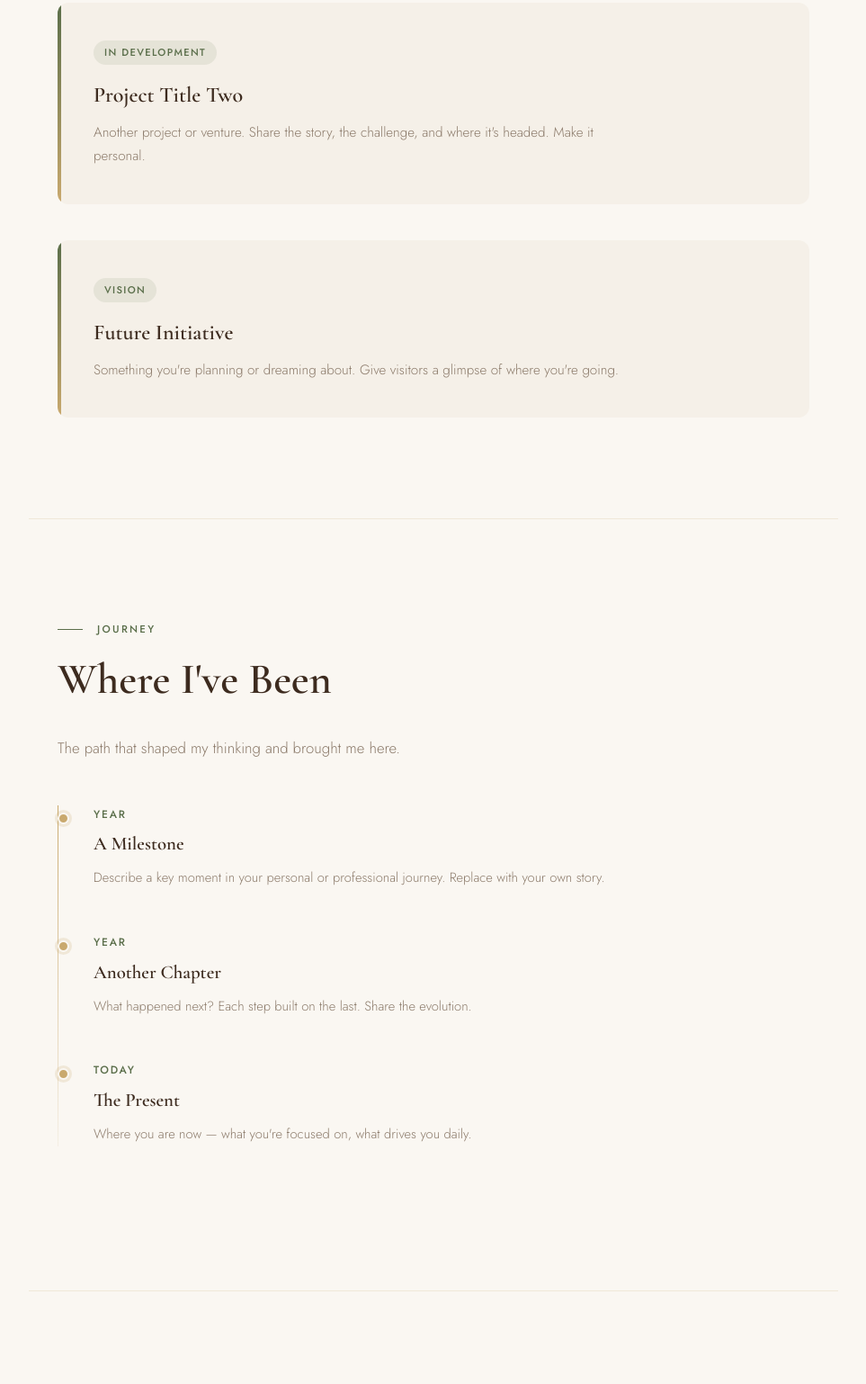
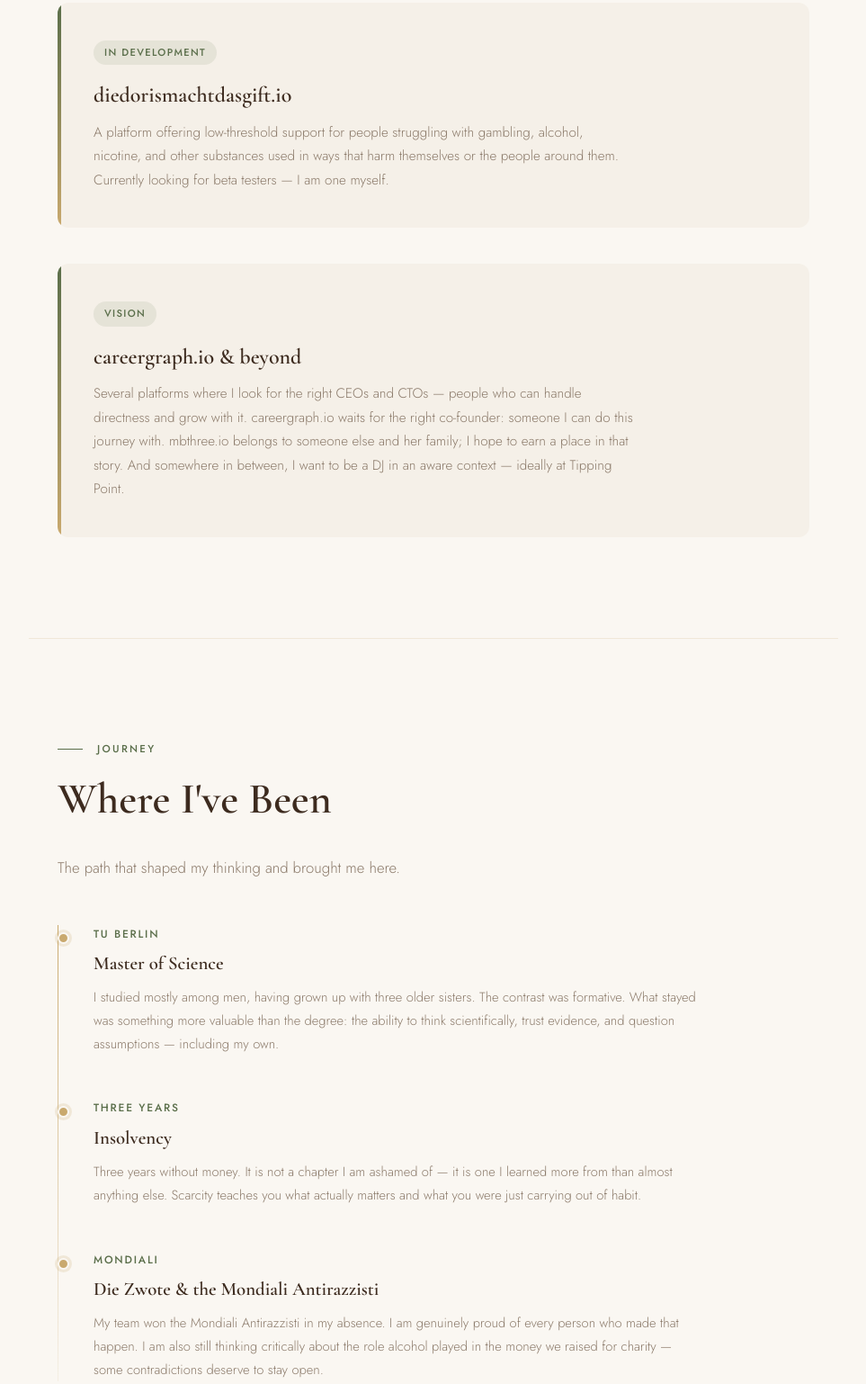
Before and after one commit to steefsteefsen/steefsteefsen.github.io, a plain HTML site: page index.html in a window 1280 px wide. Shown: the part 2475-4013 px from the top of the page at 90% size, without its empty margins (158-1121 px from the left). Drawn offline with nearby package versions, Linux system fonts and the light colour scheme.

Commit message:
Fill in all content: projects, timeline, contact details
Co-Authored-By: Claude Sonnet 4.6 <noreply@anthropic.com>

```diff
--- a/index.html
+++ b/index.html
@@ -593,13 +593,13 @@
     </div>
     <div class="project-item reveal">
       <div class="project-tag">In Development</div>
-      <h3>Project Title Two</h3>
-      <p>Another project or venture. Share the story, the challenge, and where it's headed. Make it personal.</p>
+      <h3>diedorismachtdasgift.io</h3>
+      <p>A platform offering low-threshold support for people struggling with gambling, alcohol, nicotine, and other substances used in ways that harm themselves or the people around them. Currently looking for beta testers — I am one myself.</p>
     </div>
     <div class="project-item reveal">
       <div class="project-tag">Vision</div>
-      <h3>Future Initiative</h3>
-      <p>Something you're planning or dreaming about. Give visitors a glimpse of where you're going.</p>
+      <h3>careergraph.io &amp; beyond</h3>
+      <p>Several platforms where I look for the right CEOs and CTOs — people who can handle directness and grow with it. careergraph.io waits for the right co-founder: someone I can do this journey with. mbthree.io belongs to someone else and her family; I hope to earn a place in that story. And somewhere in between, I want to be a DJ in an aware context — ideally at Tipping Point.</p>
     </div>
   </div>
 </section>
@@ -614,19 +614,19 @@
 
   <div class="timeline reveal">
     <div class="timeline-item">
-      <div class="timeline-year">Year</div>
-      <h3>A Milestone</h3>
-      <p>Describe a key moment in your personal or professional journey. Replace with your own story.</p>
+      <div class="timeline-year">TU Berlin</div>
+      <h3>Master of Science</h3>
+      <p>I studied mostly among men, having grown up with three older sisters. The contrast was formative. What stayed was something more valuable than the degree: the ability to think scientifically, trust evidence, and question assumptions — including my own.</p>
     </div>
     <div class="timeline-item">
-      <div class="timeline-year">Year</div>
-      <h3>Another Chapter</h3>
-      <p>What happened next? Each step built on the last. Share the evolution.</p>
+      <div class="timeline-year">Three Years</div>
+      <h3>Insolvency</h3>
+      <p>Three years without money. It is not a chapter I am ashamed of — it is one I learned more from than almost anything else. Scarcity teaches you what actually matters and what you were just carrying out of habit.</p>
     </div>
     <div class="timeline-item">
-      <div class="timeline-year">Today</div>
-      <h3>The Present</h3>
-      <p>Where you are now — what you're focused on, what drives you daily.</p>
+      <div class="timeline-year">Mondiali</div>
+      <h3>Die Zwote &amp; the Mondiali Antirazzisti</h3>
+      <p>My team won the Mondiali Antirazzisti in my absence. I am genuinely proud of every person who made that happen. I am also still thinking critically about the role alcohol played in the money we raised for charity — some contradictions deserve to stay open.</p>
     </div>
   </div>
 </section>
@@ -639,15 +639,15 @@
     <p>Whether you're an investor, a collaborator, or simply curious — I'd love to hear from you.</p>
 
     <div class="contact-links">
-      <a href="mailto:your@email.com" class="contact-link">
+      <a href="mailto:stefan@huellinghorst.info" class="contact-link">
         <svg viewBox="0 0 24 24"><path d="M20 4H4c-1.1 0-2 .9-2 2v12c0 1.1.9 2 2 2h16c1.1 0 2-.9 2-2V6c0-1.1-.9-2-2-2zm0 4l-8 5-8-5V6l8 5 8-5v2z"/></svg>
         Email
       </a>
-      <a href="https://linkedin.com/in/yourprofile" class="contact-link" target="_blank">
+      <a href="https://www.linkedin.com/in/stefan-huellinghorst/" class="contact-link" target="_blank">
         <svg viewBox="0 0 24 24"><path d="M19 3a2 2 0 012 2v14a2 2 0 01-2 2H5a2 2 0 01-2-2V5a2 2 0 012-2h14m-.5 15.5v-5.3a3.26 3.26 0 00-3.26-3.26c-.85 0-1.84.52-2.32 1.3v-1.11h-2.79v8.37h2.79v-4.93c0-.77.62-1.4 1.39-1.4a1.4 1.4 0 011.4 1.4v4.93h2.79M6.88 8.56a1.68 1.68 0 001.68-1.68c0-.93-.75-1.69-1.68-1.69a1.69 1.69 0 00-1.69 1.69c0 .93.76 1.68 1.69 1.68m1.39 9.94v-8.37H5.5v8.37h2.77z"/></svg>
         LinkedIn
       </a>
-      <a href="https://github.com/yourprofile" class="contact-link" target="_blank">
+      <a href="https://github.com/steefsteefsen" class="contact-link" target="_blank">
         <svg viewBox="0 0 24 24"><path d="M12 2A10 10 0 002 12c0 4.42 2.87 8.17 6.84 9.5.5.08.66-.23.66-.5v-1.69c-2.77.6-3.36-1.34-3.36-1.34-.46-1.16-1.11-1.47-1.11-1.47-.91-.62.07-.6.07-.6 1 .07 1.53 1.03 1.53 1.03.87 1.52 2.34 1.07 2.91.83.09-.65.35-1.09.63-1.34-2.22-.25-4.55-1.11-4.55-4.92 0-1.11.38-2 1.03-2.71-.1-.25-.45-1.29.1-2.64 0 0 .84-.27 2.75 1.02.79-.22 1.65-.33 2.5-.33.85 0 1.71.11 2.5.33 1.91-1.29 2.75-1.02 2.75-1.02.55 1.35.2 2.39.1 2.64.65.71 1.03 1.6 1.03 2.71 0 3.82-2.34 4.66-4.57 4.91.36.31.69.92.69 1.85V21c0 .27.16.59.67.5C19.14 20.16 22 16.42 22 12A10 10 0 0012 2z"/></svg>
         GitHub
       </a>
```
